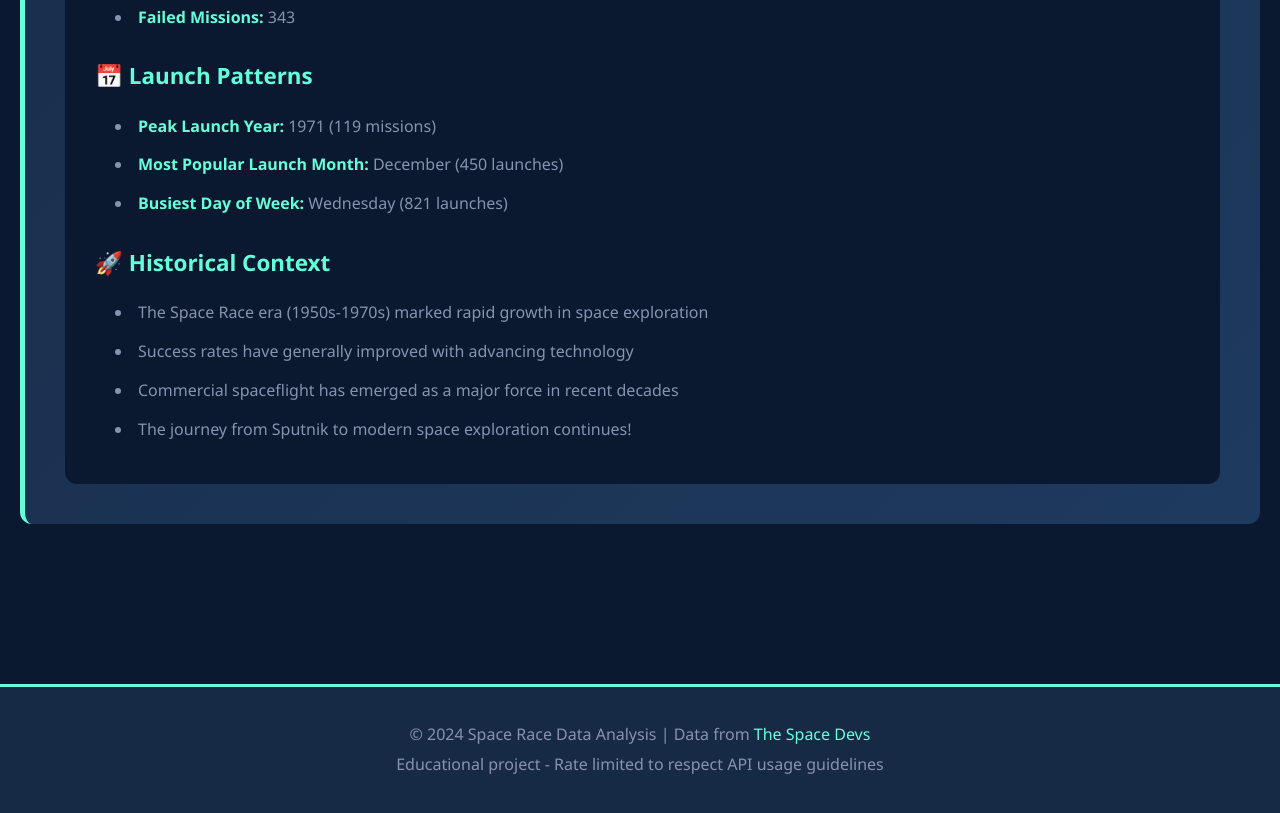
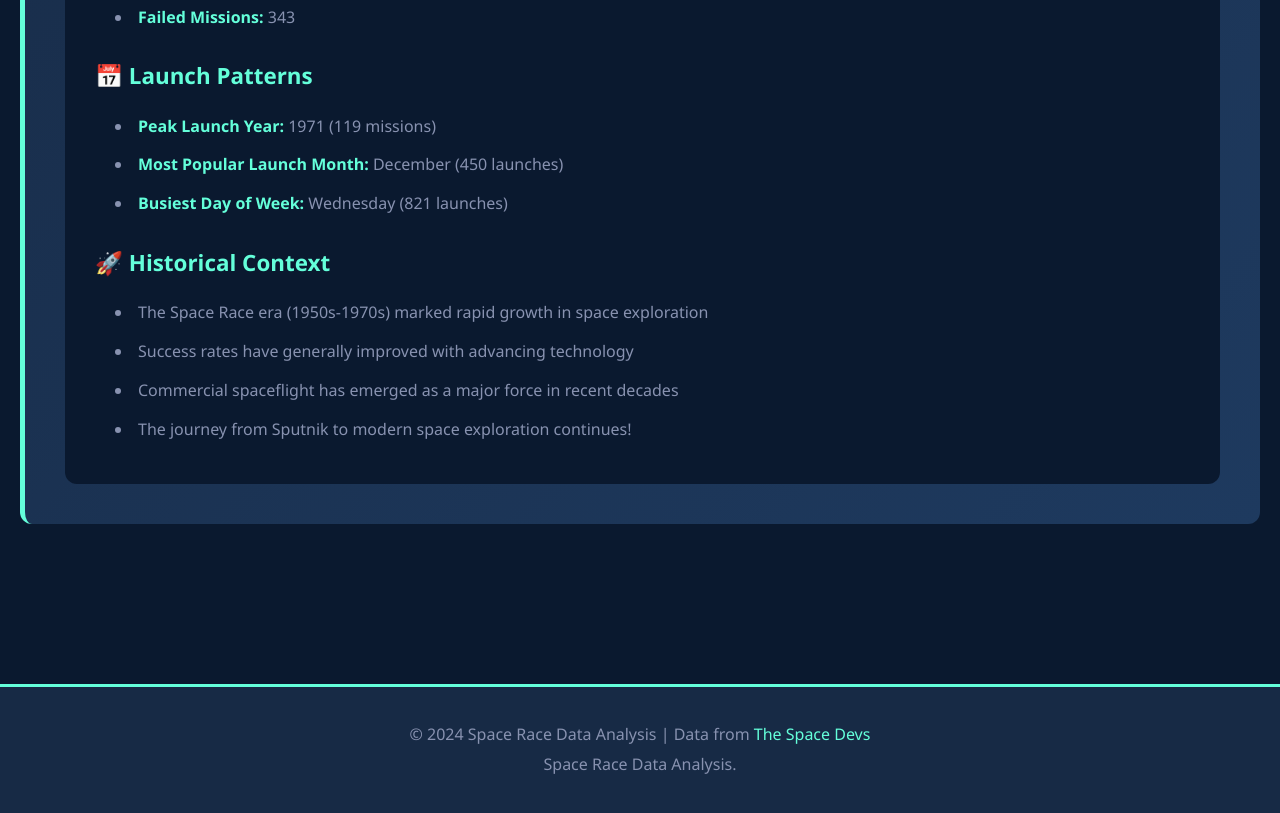
Before and after one commit to Jose109-001/space-race-project, a plain HTML site: page index.html in a window 1280 px wide. Shown: the part 9545-10358 px from the top of the page. Drawn offline with nearby package versions, Linux system fonts and the light colour scheme.

Commit message:
Restore and format index.html for clarity
Restored and restructured the HTML document for Space Race Data Analysis. Ensured proper formatting and indentation for better readability.

```diff
--- a/index.html
+++ b/index.html
@@ -168,7 +168,7 @@
           <a href="https://thespacedevs.com/" target="_blank">The Space Devs</a>
         </p>
         <p>
-          Educational project - Rate limited to respect API usage guidelines
+         Space Race Data Analysis.
         </p>
       </div>
     </footer>
```
